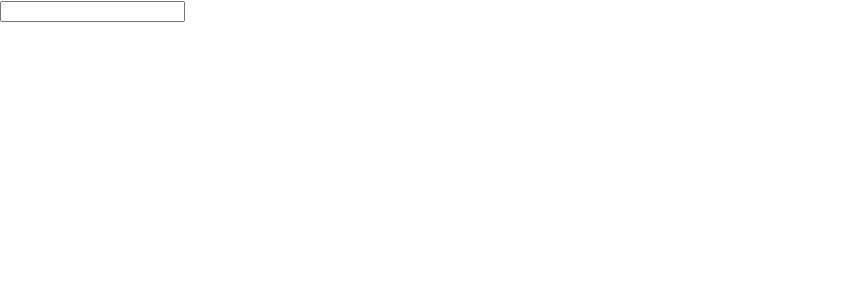
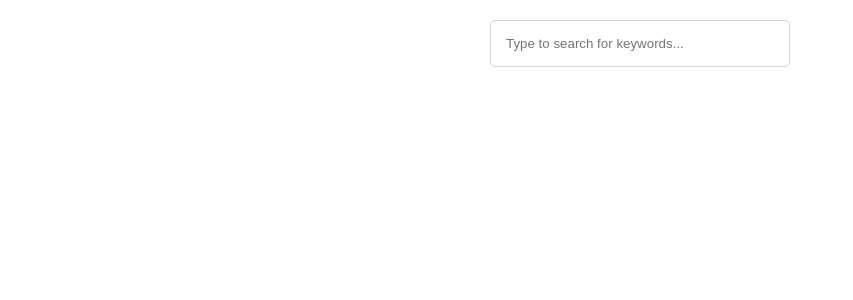
Before and after one commit to SimeonStoykov/recreational-vehicles-for-rent, a React (Create React App) app: page / in a window 1280 px wide. Shown: the top 300 px of the page, without its empty margins (0-853 px from the left). Built offline with nearby package versions, Linux system fonts and the light colour scheme.

Commit message:
Refactor components and add styling

```diff
--- a/public/index.html
+++ b/public/index.html
@@ -2,6 +2,7 @@
 <html lang="en">
   <head>
     <meta charset="utf-8" />
+    <meta content="width=device-width, initial-scale=1" name="viewport" />
     <meta name="description" content="Recreational Vehicles For Rent" />
     <title>Recreational Vehicles For Rent</title>
   </head>
--- a/src/App.css
+++ b/src/App.css
@@ -1,6 +1,6 @@
-.vehicle-img {
-  width: 200px;
-  height: 150px;
-  object-fit: cover;
-  border-radius: 15px;
+main {
+  display: flex;
+  flex-direction: column;
+  align-items: center;
+  padding: 20px;
 }
--- a/src/App.tsx
+++ b/src/App.tsx
@@ -1,6 +1,9 @@
 import { useState } from 'react';
 import { useQuery, QueryClient, QueryClientProvider } from '@tanstack/react-query';
+import SearchForm from './components/SearchForm/SearchForm';
+import VehicleList from './components/VehicleList/VehicleList';
 import { useDebounce } from './customHooks';
+import type { VehicleData } from './types';
 import './App.css';
 
 const queryClient = new QueryClient({
@@ -19,21 +22,22 @@ function AppContainer() {
   );
 }
 
+const defaultData: VehicleData = { data: [], included: [] };
+
 function App() {
   const [searchVal, setSearchVal] = useState('');
-
   const debouncedFilter = useDebounce(searchVal, 500);
   const {
-    data = { data: [], included: [] },
+    data = defaultData,
     fetchStatus,
-    isError
+    isError,
+    isLoading
   } = useQuery(['vehicles', debouncedFilter], () => fetchVehicles(debouncedFilter), {
     enabled: Boolean(debouncedFilter)
   });
 
   const fetchVehicles = async (keywords: string) => {
     if (keywords) {
-      console.log('fetching with: ', keywords);
       const vehiclesResp = await fetch(
         `https://search.outdoorsy.com/rentals?address=atlanta&filter[keywords]=${keywords}`
       );
@@ -44,51 +48,14 @@ function App() {
   return (
     <main>
       <SearchForm searchVal={searchVal} setSearchVal={setSearchVal} />
-      <VehicleList vehicles={data} fetchStatus={fetchStatus} isError={isError} />
+      <VehicleList
+        vehicleData={data}
+        fetchStatus={fetchStatus}
+        isError={isError}
+        isLoading={isLoading}
+      />
     </main>
   );
 }
 
-function SearchForm({ searchVal, setSearchVal }: any) {
-  const handleSearchValChange = (e: any) => {
-    setSearchVal(e.target.value);
-  };
-
-  return (
-    <form>
-      <input type="text" value={searchVal} onChange={handleSearchValChange} />
-    </form>
-  );
-}
-
-function VehicleList({ vehicles, fetchStatus, isError }: any) {
-  const { data, included } = vehicles;
-
-  if (fetchStatus === 'fetching') {
-    return <span>Loading...</span>;
-  }
-
-  if (isError) {
-    return <span>Error</span>;
-  }
-
-  return (
-    <ul>
-      {data.map((d: any) => {
-        const imageId = d.relationships.primary_image.data.id;
-        const vehicleImage = included.find(
-          (inc: any) => inc.type === 'images' && inc.id === imageId
-        );
-
-        return (
-          <li key={d.id}>
-            <img src={vehicleImage.attributes.url} alt="Vehicle" className="vehicle-img" />
-            {d.attributes.name}
-          </li>
-        );
-      })}
-    </ul>
-  );
-}
-
 export default AppContainer;
--- /dev/null
+++ b/src/components/SearchForm/SearchForm.css
@@ -0,0 +1,19 @@
+form {
+  display: flex;
+  justify-content: center;
+  width: 100%;
+}
+
+input {
+  padding: 15px;
+  width: 100%;
+  border: 1px solid lightgrey;
+  border-radius: 5px;
+  box-sizing: border-box;
+}
+
+@media only screen and (min-width: 1025px) {
+  input {
+    width: 300px;
+  }
+}
--- /dev/null
+++ b/src/components/SearchForm/SearchForm.tsx
@@ -0,0 +1,25 @@
+import './SearchForm.css';
+
+interface Props {
+  searchVal: string;
+  setSearchVal: (value: string) => void;
+}
+
+function SearchForm({ searchVal, setSearchVal }: Props) {
+  const handleSearchValChange = (e: React.ChangeEvent<HTMLInputElement>): void => {
+    setSearchVal(e.target.value);
+  };
+
+  return (
+    <form>
+      <input
+        type="text"
+        value={searchVal}
+        onChange={handleSearchValChange}
+        placeholder="Type to search for keywords..."
+      />
+    </form>
+  );
+}
+
+export default SearchForm;
--- /dev/null
+++ b/src/components/Vehicle/Vehicle.css
@@ -0,0 +1,16 @@
+li {
+  display: flex;
+  align-items: center;
+  margin: 15px 0;
+}
+
+.vehicle-img {
+  width: 200px;
+  height: 150px;
+  object-fit: cover;
+  border-radius: 15px;
+}
+
+.vehicle-name {
+  padding: 10px;
+}
--- /dev/null
+++ b/src/components/Vehicle/Vehicle.tsx
@@ -0,0 +1,23 @@
+import type { VehicleDataItem } from '../../types';
+import './Vehicle.css';
+
+interface Props {
+  data: VehicleDataItem;
+  included: VehicleDataItem[];
+}
+
+function Vehicle({ data, included }: Props) {
+  const imageId = data.relationships.primary_image.data.id;
+  const vehicleImage = included.find(
+    (inc: VehicleDataItem) => inc.type === 'images' && inc.id === imageId
+  );
+
+  return (
+    <li>
+      <img src={vehicleImage?.attributes.url} alt="Vehicle" className="vehicle-img" />
+      <span className="vehicle-name">{data.attributes.name}</span>
+    </li>
+  );
+}
+
+export default Vehicle;
--- /dev/null
+++ b/src/components/VehicleList/VehicleList.css
@@ -0,0 +1,4 @@
+ul {
+  list-style-type: none;
+  padding: 0;
+}
--- /dev/null
+++ b/src/components/VehicleList/VehicleList.tsx
@@ -0,0 +1,37 @@
+import type { FetchStatus } from '@tanstack/react-query';
+import { VehicleData, VehicleDataItem } from '../../types';
+import Vehicle from '../Vehicle/Vehicle';
+import './VehicleList.css';
+
+interface Props {
+  vehicleData: VehicleData;
+  fetchStatus: FetchStatus;
+  isError: boolean;
+  isLoading: boolean;
+}
+
+function VehicleList({ vehicleData, fetchStatus, isError, isLoading }: Props) {
+  const { data, included } = vehicleData;
+
+  if (fetchStatus === 'fetching') {
+    return <span>Loading...</span>;
+  }
+
+  if (isError) {
+    return <span>Error fetching vehicles...</span>;
+  }
+
+  if (!isLoading && data.length === 0) {
+    return <div>No results</div>;
+  }
+
+  return (
+    <ul>
+      {data.map((d: VehicleDataItem) => (
+        <Vehicle key={d.id} data={d} included={included} />
+      ))}
+    </ul>
+  );
+}
+
+export default VehicleList;
--- /dev/null
+++ b/src/types.ts
@@ -0,0 +1,21 @@
+export interface VehicleDataItem {
+  id: string;
+  type: string;
+  attributes: {
+    name: string;
+    url: string;
+  };
+  relationships: {
+    primary_image: {
+      data: {
+        id: string;
+        type: string;
+      };
+    };
+  };
+}
+
+export interface VehicleData {
+  data: VehicleDataItem[];
+  included: VehicleDataItem[];
+}
```
